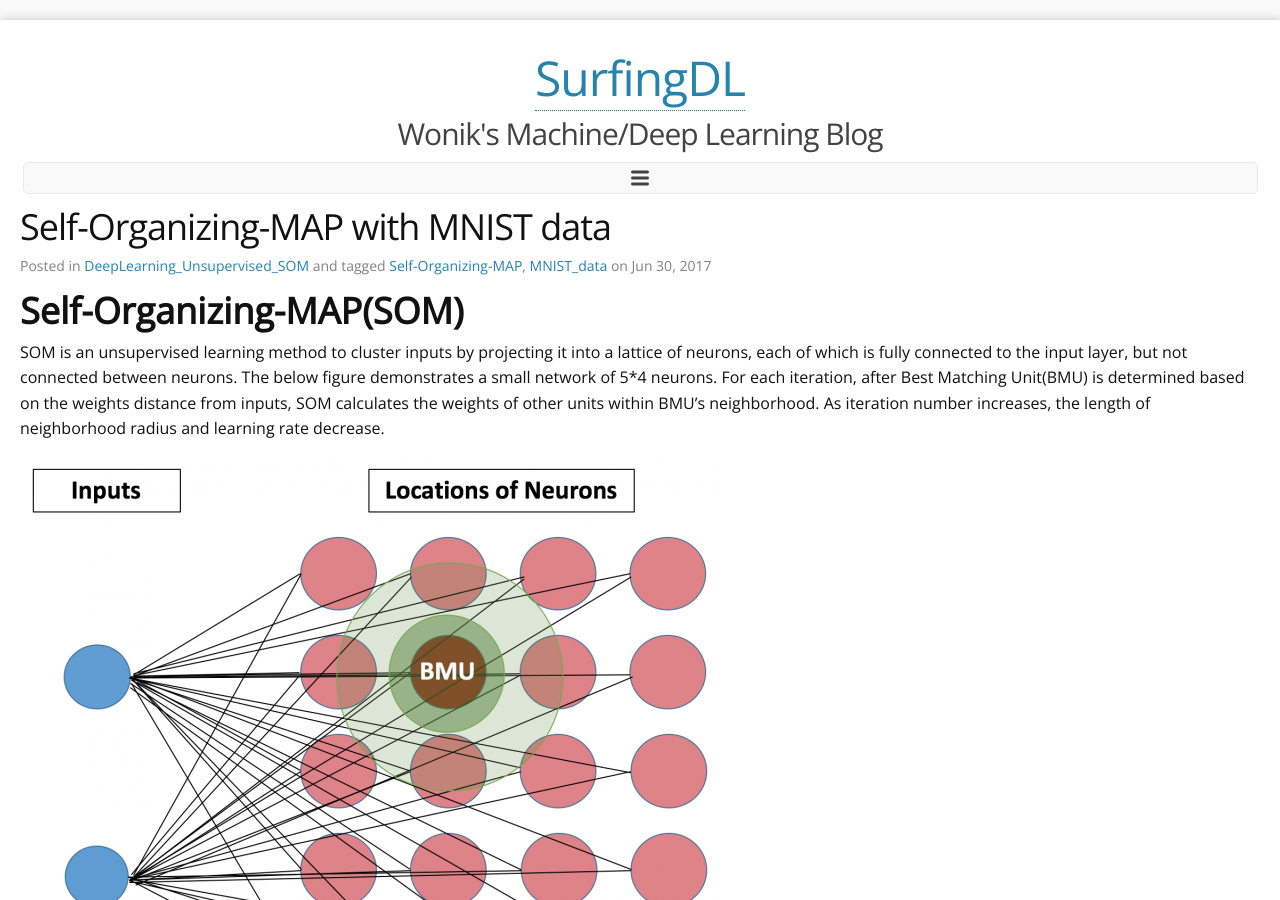
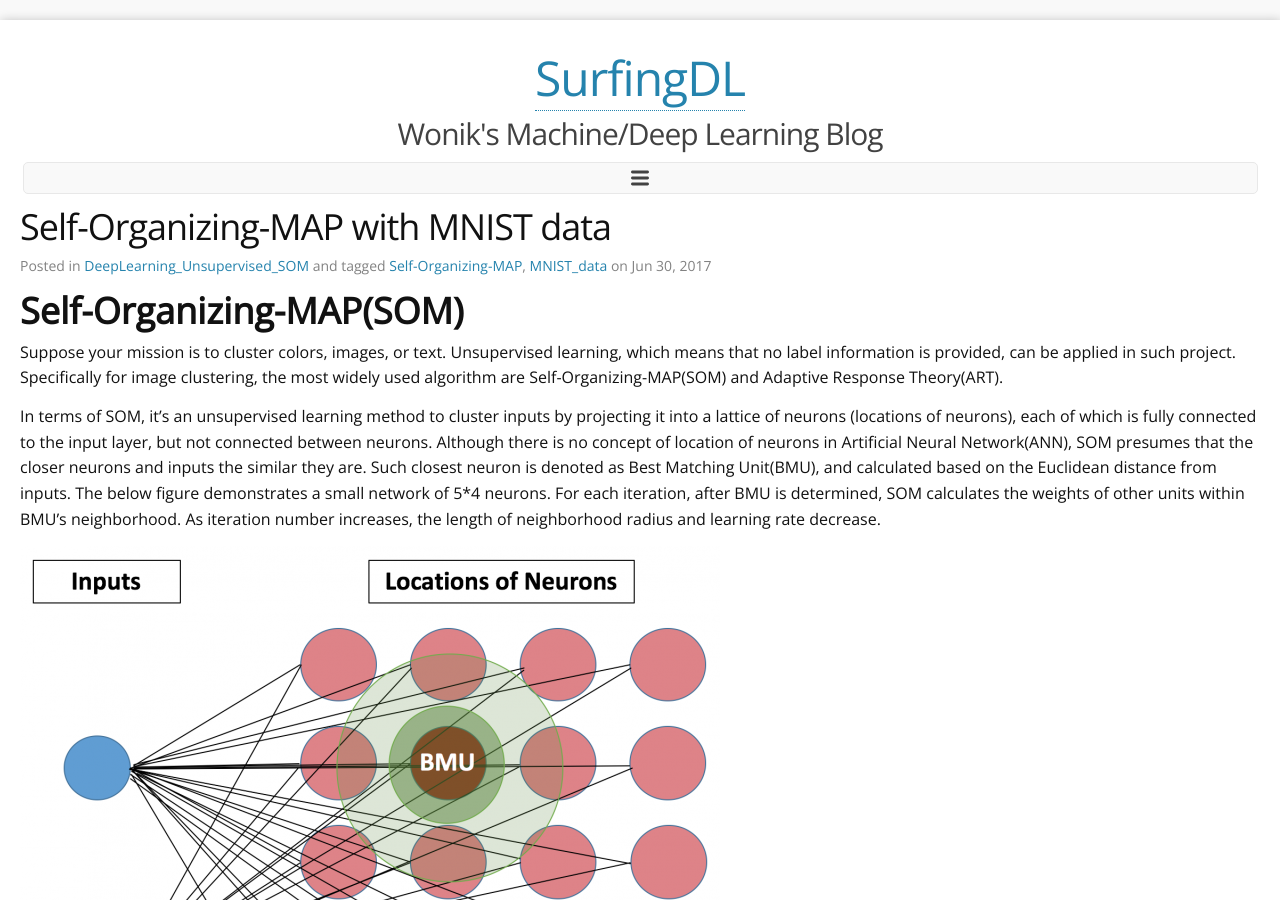
Before and after one commit to wonik/wonikjang.github.io, a Jekyll site: the page built from _posts/2017-06-30-som.md, in a window 1280 px wide and 900 px high. Built offline with Jekyll 4.4.1, drawn with Linux system fonts in a browser that asks for light colours; nearby versions of some CDN libraries; comment, search, counter and statistics services are not loaded.

Commit message:
Update 2017-06-30-som.md

```diff
--- a/_posts/2017-06-30-som.md
+++ b/_posts/2017-06-30-som.md
@@ -11,7 +11,9 @@ tags:
 
 # **Self-Organizing-MAP(SOM)**
 
-SOM is an unsupervised learning method to cluster inputs by projecting it into a lattice of neurons, each of which is fully connected to the input layer, but not connected between neurons. The below figure demonstrates a small network of 5*4 neurons. For each iteration, after Best Matching Unit(BMU) is determined based on the weights distance from inputs, SOM calculates the weights of other units within BMU's neighborhood. As iteration number increases, the length of neighborhood radius and learning rate decrease.
+Suppose your mission is to cluster colors, images, or text. Unsupervised learning, which means that no label information is provided, can be applied in such project. Specifically for image clustering, the most widely used algorithm are Self-Organizing-MAP(SOM) and Adaptive Response Theory(ART).
+
+In terms of SOM, it's an unsupervised learning method to cluster inputs by projecting it into a lattice of neurons (locations of neurons), each of which is fully connected to the input layer, but not connected between neurons. Although there is no concept of location of neurons in Artificial Neural Network(ANN), SOM presumes that the closer neurons and inputs the similar they are. Such closest neuron is denoted as Best Matching Unit(BMU), and calculated based on the Euclidean distance from inputs. The below figure demonstrates a small network of 5*4 neurons. For each iteration, after BMU is determined, SOM calculates the weights of other units within BMU's neighborhood. As iteration number increases, the length of neighborhood radius and learning rate decrease.
 
 ![som](/result_images/som_resized.png  "som")
 
```
